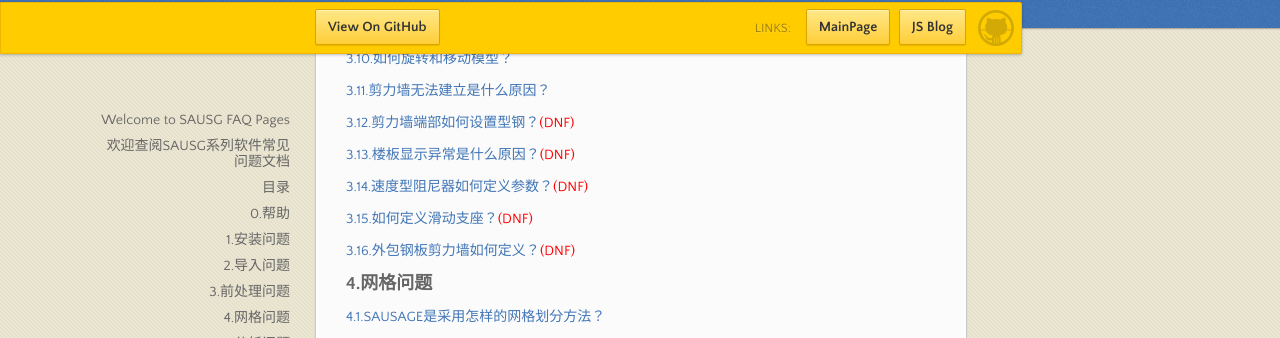
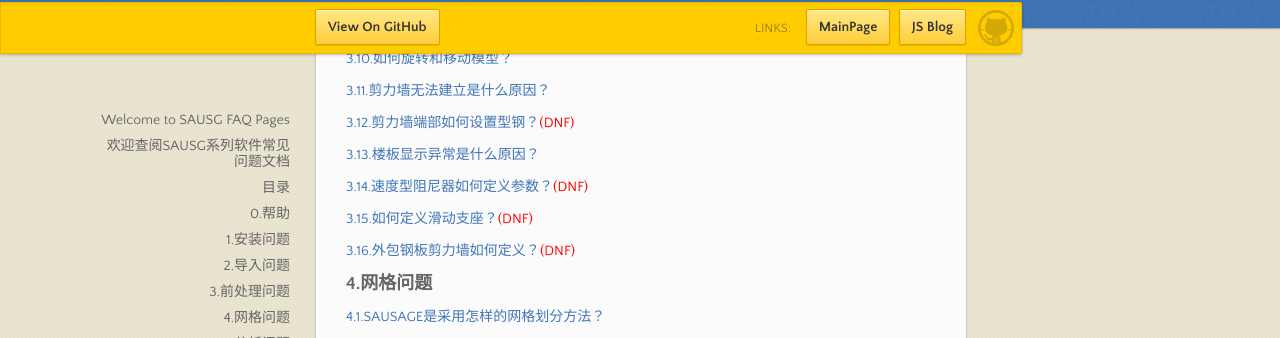
Before and after one commit to Haiezan/SAUSG_FAQ, a Jekyll site: the page built from index.md, in a window 1280 px wide and 900 px high, scrolled down 1994 px. Shown: the part 113-451 px from the top of the window. Built offline with Jekyll 4.4.1, drawn with Linux system fonts in a browser that asks for light colours; our own code applies the rules of GitHub Pages for plain Markdown files; comment, search, counter and statistics services are not loaded.

Commit message:
Update index.md

```diff
--- a/index.md
+++ b/index.md
@@ -70,7 +70,7 @@
 #### [3.10.如何旋转和移动模型？](/3.前处理问题/3.10.如何旋转和移动模型.md)
 #### [3.11.剪力墙无法建立是什么原因？](/3.前处理问题/3.11.剪力墙无法建立是什么原因.md)
 #### [3.12.剪力墙端部如何设置型钢？<font color=Red>(DNF)</font>](/3.前处理问题/3.12.剪力墙端部如何设置型钢.md)
-#### [3.13.楼板显示异常是什么原因？<font color=Red>(DNF)</font>](/3.前处理问题/3.13.楼板显示异常是什么原因.md)
+#### [3.13.楼板显示异常是什么原因？](/3.前处理问题/3.13.楼板显示异常是什么原因.md)
 #### [3.14.速度型阻尼器如何定义参数？<font color=Red>(DNF)</font>](/3.前处理问题/3.14.速度型阻尼器如何定义参数.md)
 #### [3.15.如何定义滑动支座？<font color=Red>(DNF)</font>](/3.前处理问题/3.15.如何定义滑动支座.md)
 #### [3.16.外包钢板剪力墙如何定义？<font color=Red>(DNF)</font>](/3.前处理问题/3.16.外包钢板剪力墙如何定义.md)
```
